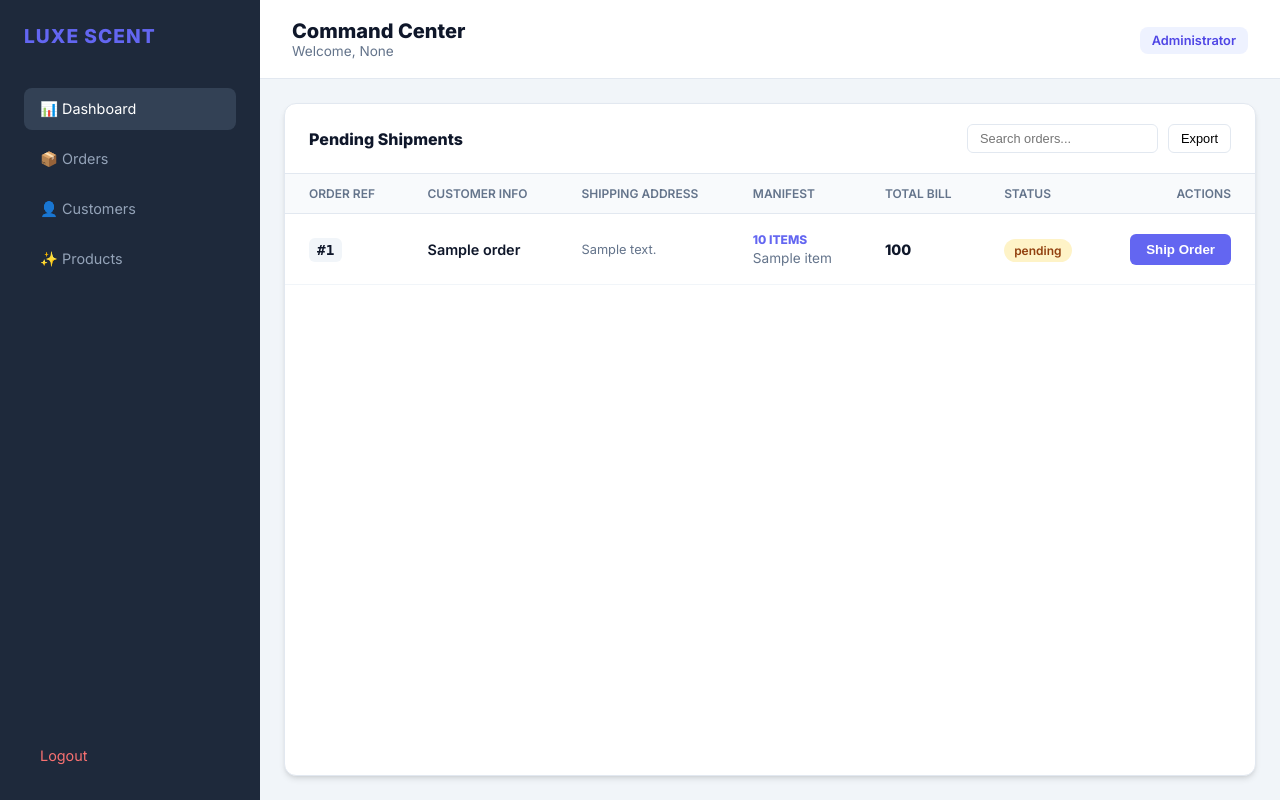
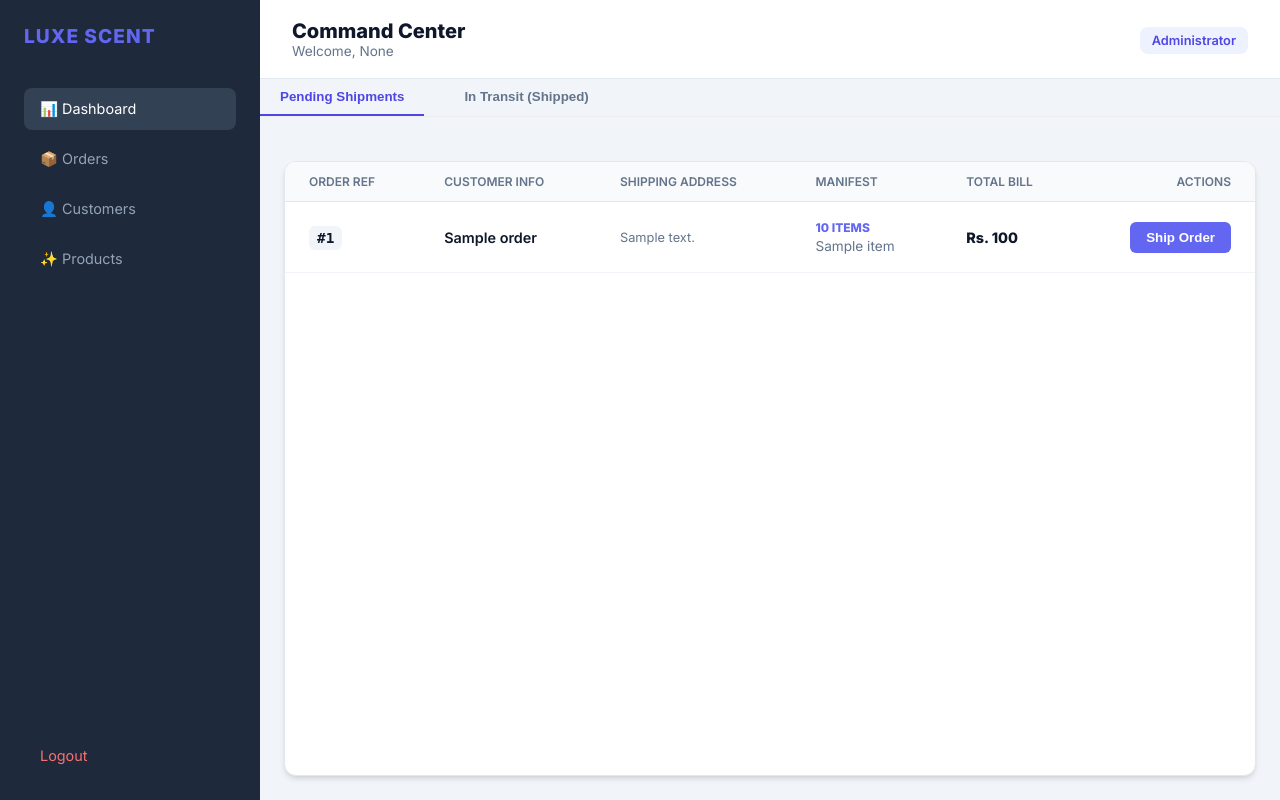
Before and after one commit to bunny3245/eCommerce-website, a FastAPI app: page /admin_dashboard in a window 1280 px wide. Run offline with FastAPI, Linux system fonts and the light colour scheme; tables that the repository leaves empty hold one stand-in row (values such as "Sample post").

Commit message:
pending-shipped-delivered

```diff
--- a/app/main.py
+++ b/app/main.py
@@ -13,16 +13,21 @@ from app.mail import orderConfirmationEmail
 from datetime import datetime
 from app.admin.admin_auths import admin_route
 from app.admin.admin_panel import admin_router
+from dotenv import load_dotenv
+
 
 
 # app instance
 app = FastAPI()
 
+# LOAD DOTENV
+load_dotenv()
+
 # create tables when app run
 Base.metadata.create_all(bind=engine)
 
 # Session middleware (MUST be added)
-app.add_middleware(SessionMiddleware, secret_key="your-secret-key-change-this")
+app.add_middleware(SessionMiddleware, secret_key=os.getenv('SECRET_KEY'))
 
 # Include auth routes with /auth prefix
 app.include_router(auth_router, prefix='/auth')
@@ -263,14 +268,3 @@ async def confirm_order(
         "total": total,
         "order_date": datetime.now().strftime("%B %d, %Y at %I:%M %p")
     })
-
-
-
-@app.post('/complete-order')
-def completeOrder(request=Request, db: Session = Depends(get_db)):
-   """
-   1: Change the order status to 'delivered'
-   2: Send customer shipping email, like your ordered has been shipped..
-   3: lafra khatam.
-   """
-   return "Hi,,, I am Not completed yet!"
--- a/app/model/tables.py
+++ b/app/model/tables.py
@@ -90,6 +90,7 @@ class Order(Base):
       shipping_address= Column(String)
       total = Column(Integer)
       status = Column(String, default="pending")
+      tracking_id = Column(String)
       created_at = Column(DateTime, default=datetime.utcnow)
 
 
--- a/app/templates/admin/admin_dashboard.html
+++ b/app/templates/admin/admin_dashboard.html
@@ -6,6 +6,18 @@
     <title>Luxe Scent | Admin</title>
     <link rel="stylesheet" href="/static/admin_style.css">
     <link href="https://fonts.googleapis.com/css2?family=Inter:wght@400;600;800&display=swap" rel="stylesheet">
+    <style>
+        /* Modern Tab Styling */
+        .tab-container { display: flex; gap: 20px; margin-bottom: 20px; border-bottom: 1px solid #eee; }
+        .tab-btn {
+            padding: 10px 20px; border: none; background: none; cursor: pointer;
+            font-weight: 600; color: #64748b; border-bottom: 2px solid transparent; transition: 0.3s;
+        }
+        .tab-btn.active { color: #4f46e5; border-bottom: 2px solid #4f46e5; }
+        .hidden { display: none; }
+        .btn-deliver { background: #10b981; color: white; border: none; padding: 6px 12px; border-radius: 6px; cursor: pointer; font-size: 0.8rem; }
+        .status-badge.shipped { background: #dbeafe; color: #1e40af; }
+    </style>
 </head>
 <body>
     <div class="container">
@@ -33,16 +45,19 @@
                 </div>
             </header>
 
-            {% if recent_orders %}
-            <section class="management-section">
-                <div class="section-header">
-                    <h2 style="font-size: 1rem;">Pending Shipments</h2>
-                    <div style="display: flex; gap: 10px;">
-                        <input type="text" placeholder="Search orders..." style="padding: 6px 12px; border: 1px solid var(--border); border-radius: 6px; font-size: 0.8rem;">
-                        <button style="font-size: 0.8rem; background: none; border: 1px solid var(--border); padding: 6px 12px; border-radius: 6px; cursor: pointer;">Export</button>
-                    </div>
+            {% if message %}
+                <div id="flash-msg" style="background: #dcfce7; color: #166534; padding: 15px; margin: 10px 0; border-radius: 8px; border: 1px solid #bbf7d0;">
+                    <strong>Success!</strong> {{ message }}
                 </div>
+            {% endif %}
 
+            <div class="tab-container">
+                <button class="tab-btn active" onclick="switchTab('pending')">Pending Shipments</button>
+                <button class="tab-btn" onclick="switchTab('shipped')">In Transit (Shipped)</button>
+            </div>
+
+            <section id="pending-section" class="management-section">
+                {% if recent_orders %}
                 <div class="table-scroll-area">
                     <table class="modern-table">
                         <thead>
@@ -52,34 +67,19 @@
                                 <th>Shipping Address</th>
                                 <th>Manifest</th>
                                 <th>Total Bill</th>
-                                <th>Status</th>
                                 <th style="text-align: right;">Actions</th>
                             </tr>
                         </thead>
                         <tbody>
-                            {% for item in recent_orders %}
+                            {% for item in recent_orders if item.status == 'pending' %}
                             <tr>
-                                <td><span class="ref-pill">#{{ item.id }}</span></td>
-                                <td>
-                                    <div style="font-weight: 600;">{{ item.customer_name }}</div>
-                                </td>
-                                <td>
-                                    <div style="color: var(--text-muted); font-size: 0.8rem; max-width: 180px;">
-                                        {{ item.shipping_address }}
-                                    </div>
-                                </td>
-                                <td>
-                                    <div class="bundle-container">
-                                        <strong style="color: var(--accent); font-size: 0.75rem;">{{ item.total_items }} ITEMS</strong><br>
-                                        {{ item.bundle }}
-                                    </div>
-                                </td>
-                                <td>
-                                    <div style="font-weight: 800;">{{ item.total_price }}</div>
-                                </td>
-                                <td><span class="status-badge pending">{{ item.status }}</span></td>
+                                <td><span class="ref-pill">#{{ item[0] }}</span></td>
+                                <td><div style="font-weight: 600;">{{ item[1] }}</div></td>
+                                <td><div style="color: var(--text-muted); font-size: 0.8rem; max-width: 180px;">{{ item[2] }}</div></td>
+                                <td><div class="bundle-container"><strong style="color: var(--accent); font-size: 0.75rem;">{{ item[5] or 0 }} ITEMS</strong><br>{{ item[4] or 'No details' }}</div></td>
+                                <td><div style="font-weight: 800;">Rs. {{ item[6] or 0 }}</div></td>
                                 <td style="text-align: right;">
-                                    <form action="/admin/complete-order/{{ item.order_num }}" method="POST">
+                                    <form action="/admin/complete-order/{{ item[0] }}" method="POST">
                                         <button type="submit" class="btn-ship">Ship Order</button>
                                     </form>
                                 </td>
@@ -88,13 +88,64 @@
                         </tbody>
                     </table>
                 </div>
+                {% else %}
+                <p style="text-align: center; padding: 20px;">No pending orders.</p>
+                {% endif %}
             </section>
-            {% else %}
-            <div style="margin: 3rem; text-align: center; color: var(--text-muted);">
-                <p>No pending orders found. You're all caught up!</p>
-            </div>
-            {% endif %}
+
+            <section id="shipped-section" class="management-section hidden">
+                <div class="table-scroll-area">
+                    <table class="modern-table">
+                        <thead>
+                            <tr>
+                                <th>Order Ref</th>
+                                <th>Customer Info</th>
+                                <th>Status</th>
+                                <th style="text-align: right;">Actions</th>
+                            </tr>
+                        </thead>
+                        <tbody>
+                            {% for item in recent_orders if item.status == 'shipped' or 'Shipped' %}
+                            <tr>
+                                <td><span class="ref-pill">#{{ item[0] }}</span></td>
+                                <td><div style="font-weight: 600;">{{ item[1] }}</div></td>
+                                <td><span class="status-badge shipped">In Transit</span></td>
+                                <td style="text-align: right;">
+                                    <form action="/admin/deliver-order/{{ item[0] }}" method="POST">
+                                        <button type="submit" class="btn-deliver">Mark Delivered</button>
+
+                                    </form>
+                                </td>
+                            </tr>
+                            {% endfor %}
+                        </tbody>
+                    </table>
+                </div>
+            </section>
         </main>
     </div>
+
+    <script>
+        function switchTab(tab) {
+            // Update Buttons
+            document.querySelectorAll('.tab-btn').forEach(btn => btn.classList.remove('active'));
+            event.target.classList.add('active');
+
+            // Update Sections
+            if (tab === 'pending') {
+                document.getElementById('pending-section').classList.remove('hidden');
+                document.getElementById('shipped-section').classList.add('hidden');
+            } else {
+                document.getElementById('pending-section').classList.add('hidden');
+                document.getElementById('shipped-section').classList.remove('hidden');
+            }
+        }
+
+        // Auto-hide flash message after 3 seconds
+        setTimeout(() => {
+            const msg = document.getElementById('flash-msg');
+            if(msg) msg.style.display = 'none';
+        }, 3000);
+    </script>
 </body>
 </html>
```
Also changed, not shown: app/admin/admin_panel.py (+54 -12 lines), app/utility.py (+16 -0 lines), app/templates/base.html (line endings or trailing spaces), 1 other file.
